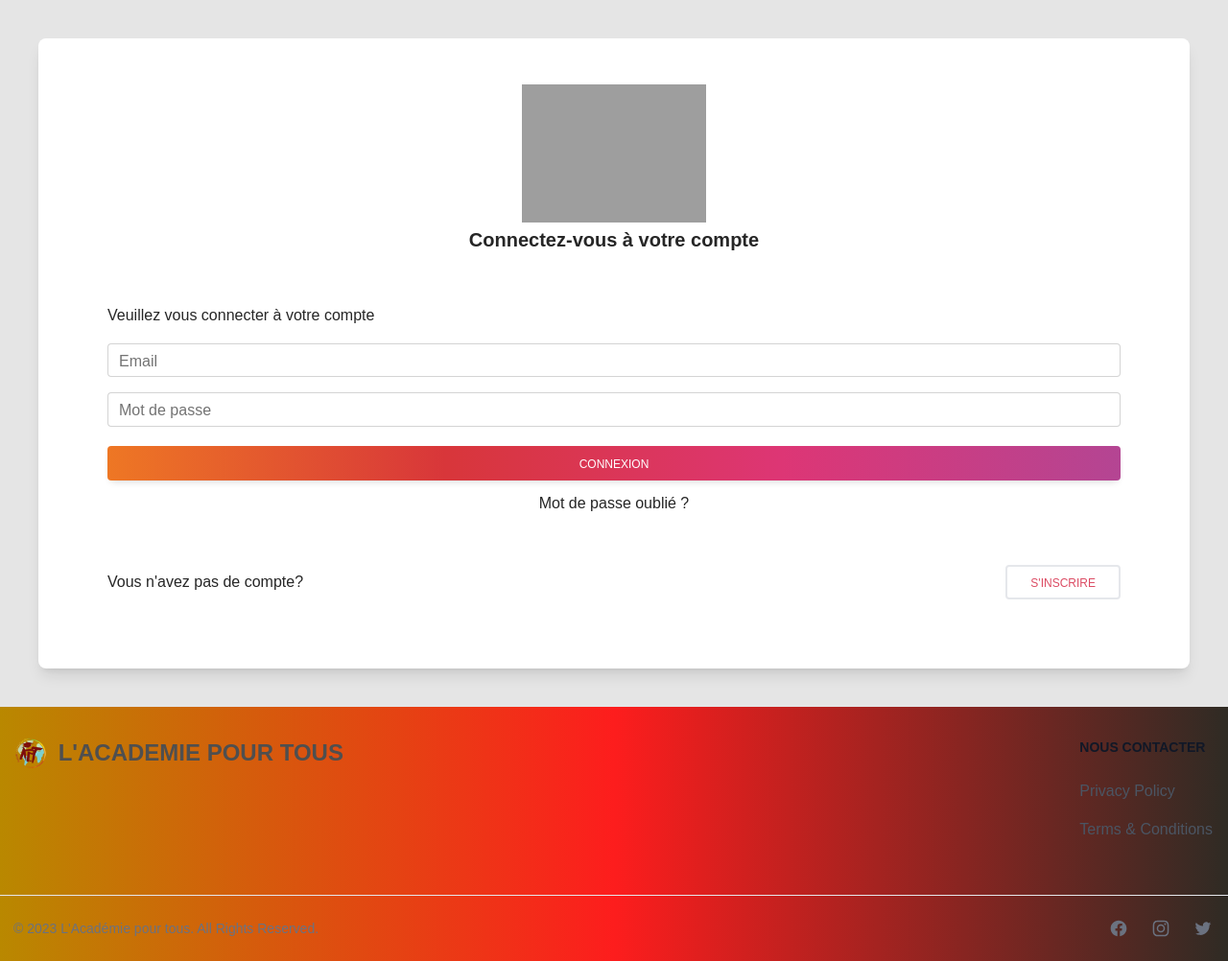
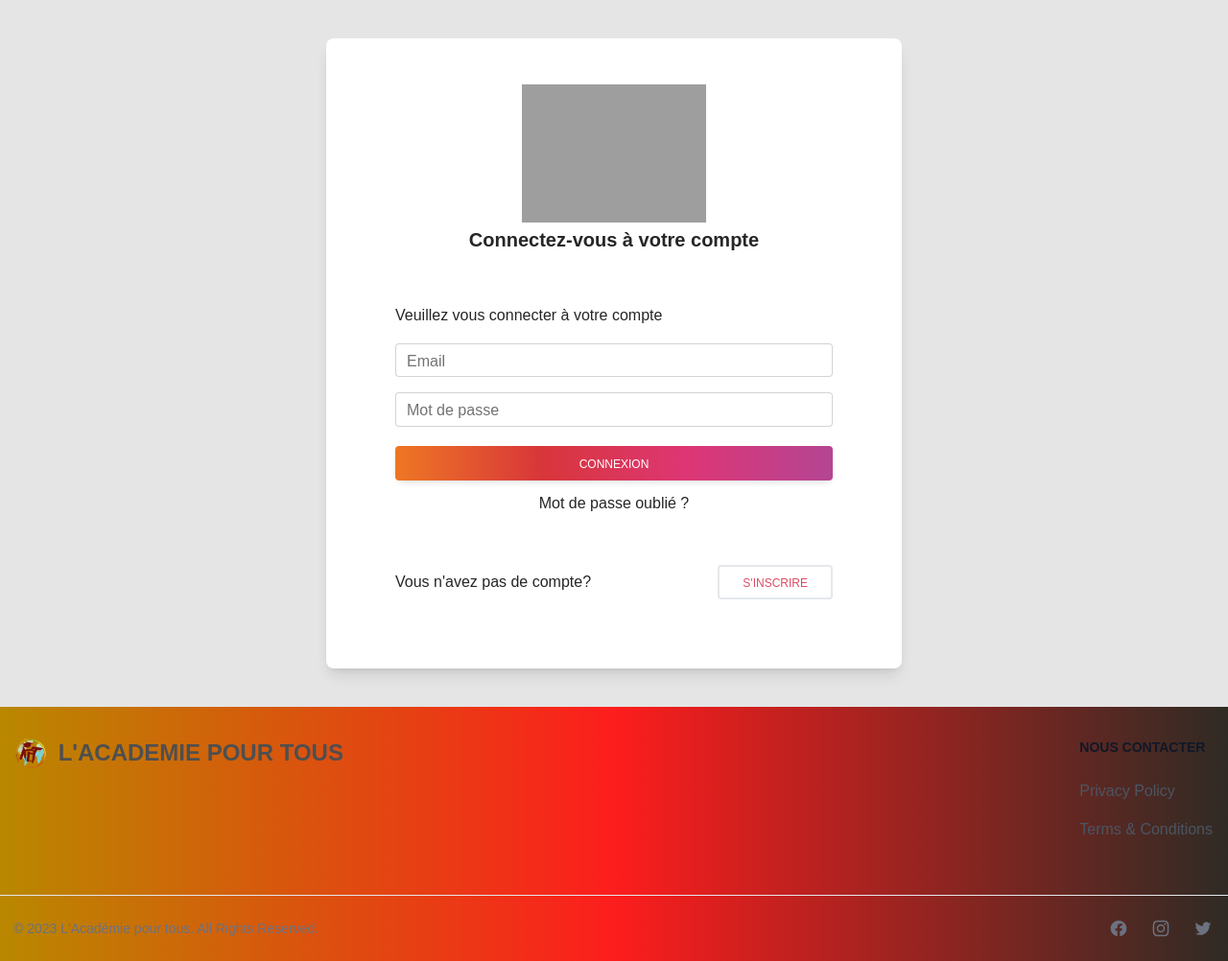
Before and after one commit to remimoul/AcademiepourTous, a PHP site: page /views/loginView.php in a window 1280 px wide. Shown: the part 192-1194 px from the top of the page at 96% size. Run offline with PHP 8.4, Linux system fonts and the light colour scheme; some libraries are stand-ins or nearby versions; grey boxes are pictures that could not be loaded.

Commit message:
tailwind css size update

```diff
--- a/views/loginView.php
+++ b/views/loginView.php
@@ -2,54 +2,19 @@
 require('header.html');
 ?>
 
-<!--<section>-->
-<!--    <div class="flex flex-col items-center justify-center px-6 py-8 mx-auto md:h-screen lg:py-0">-->
-<!--        <div class="w-full bg-white rounded-lg shadow dark:border md:mt-0 sm:max-w-md xl:p-0 dark:bg-gray-800 dark:border-gray-700">-->
-<!--            <div class="p-6 space-y-4 md:space-y-6 sm:p-8">-->
-<!--                <h1 class="text-xl font-bold leading-tight tracking-tight text-gray-900 md:text-2xl dark:text-white">-->
-<!--                    Connectez-vous à votre compte-->
-<!--                </h1>-->
-<!--                <form class="space-y-4 md:space-y-6" action="#">-->
-<!--                    <div>-->
-<!--                        <label for="email" class="block mb-2 text-sm font-medium text-gray-900 dark:text-white">Votre email</label>-->
-<!--                        <input type="email" name="email" id="email" class="bg-gray-50 border border-gray-300 text-gray-900 sm:text-sm rounded-lg focus:ring-primary-600 focus:border-primary-600 block w-full p-2.5 dark:bg-gray-700 dark:border-gray-600 dark:placeholder-gray-400 dark:text-white dark:focus:ring-blue-500 dark:focus:border-blue-500" placeholder="votremail@gmail.com" required="">-->
-<!--                    </div>-->
-<!--                    <div>-->
-<!--                        <label for="password" class="block mb-2 text-sm font-medium text-gray-900 dark:text-white">Mot de passe</label>-->
-<!--                        <input type="password" name="password" id="password" placeholder="••••••••" class="bg-gray-50 border border-gray-300 text-gray-900 sm:text-sm rounded-lg focus:ring-primary-600 focus:border-primary-600 block w-full p-2.5 dark:bg-gray-700 dark:border-gray-600 dark:placeholder-gray-400 dark:text-white dark:focus:ring-blue-500 dark:focus:border-blue-500" required="">-->
-<!--                    </div>-->
-<!--                    <div class="flex items-center justify-between">-->
-<!--                        <div class="flex items-start">-->
-<!--                            <div class="flex items-center h-5">-->
-<!--                                <input id="remember" aria-describedby="remember" type="checkbox" class="w-4 h-4 border border-gray-300 rounded bg-gray-50 focus:ring-3 focus:ring-primary-300 dark:bg-gray-700 dark:border-gray-600 dark:focus:ring-primary-600 dark:ring-offset-gray-800" required="">-->
-<!--                            </div>-->
-<!--                            <div class="ml-3 text-sm">-->
-<!--                                <label for="remember" class="text-gray-500 dark:text-gray-300">Remember me</label>-->
-<!--                            </div>-->
-<!--                        </div>-->
-<!--                        <a href="#" class="text-sm font-medium text-primary-600 hover:underline dark:text-red-500">Mot de passe oublié?</a>-->
-<!--                    </div>-->
-<!--                    <button type="submit" class="w-full text-white bg-primary-600 hover:bg-primary-700 focus:ring-4 focus:outline-none focus:ring-primary-300 font-medium rounded-lg text-sm px-5 py-2.5 text-center dark:bg-green-600 dark:hover:bg-primary-700 dark:focus:ring-primary-800">Connexion</button>-->
-<!--                    <p class="text-sm font-light text-gray-500 dark:text-gray-400">-->
-<!--                        Vous n'avez pas encore de compte? <a href="#" class="font-medium text-primary-600 hover:underline dark:text-primary-500">S'inscrire</a>-->
-<!--                    </p>-->
-<!--                </form>-->
-<!--            </div>-->
-<!--        </div>-->
-<!--    </div>-->
-<!--</section>-->
 
-<section class="gradient-form h-full bg-neutral-200">
-    <div class="container h-full p-10">
+
+<section class="gradient-form h-full bg-neutral-200 flex items-center justify-center min-h-[512px]">
+    <div class="container p-10">
         <div
             class="g-6 flex h-full flex-wrap items-center justify-center text-neutral-800 dark:text-neutral-200">
-            <div class="w-full">
+            <div class="w-1/2">
                 <div
                     class="block rounded-lg bg-white shadow-lg dark:bg-neutral-800">
-                    <div class="g-0 lg:flex lg:flex-wrap">
-                        <!-- Left column container-->
-                        <div class="px-4 md:px-0 lg:w-full">
-                            <div class="md:mx-6 md:p-12">
+                    <div class="">
+                        <!-- column container-->
+                        <div class="px-4 md:px-0 ">
+                            <div class="md:mx-6 md:p-12" >
                                 <!--Logo-->
                                 <div class="text-center">
                                     <img
@@ -111,36 +76,25 @@ require('header.html');
                                     <!--Register button-->
                                     <div class="flex items-center justify-between pb-6">
                                         <p class="mb-0 mr-2">Vous n'avez pas de compte?</p>
-                                        <button
+                                        <a
+                                                href="./views/signupView.php"
                                             type="button"
                                             class="inline-block rounded border-2 border-danger px-6 pb-[6px] pt-2 text-xs font-medium uppercase leading-normal text-danger transition duration-150 ease-in-out hover:border-danger-600 hover:bg-neutral-500 hover:bg-opacity-10 hover:text-danger-600 focus:border-danger-600 focus:text-danger-600 focus:outline-none focus:ring-0 active:border-danger-700 active:text-danger-700 dark:hover:bg-neutral-100 dark:hover:bg-opacity-10"
                                             data-te-ripple-init
                                             data-te-ripple-color="light">
                                             S'inscrire
-                                        </button>
+                                        </a>
                                     </div>
                                 </form>
                             </div>
                         </div>
 
-                        <!-- Right column container with background and description-->
-<!--                        <div-->
-<!--                            class="flex items-center rounded-b-lg lg:w-6/12 lg:rounded-r-lg lg:rounded-bl-none"-->
-<!--                            style="background: linear-gradient(to right, #ee7724, #d8363a, #dd3675, #b44593)">-->
-<!--                            <div class="px-4 py-6 text-white md:mx-6 md:p-12">-->
-<!--                                <h4 class="mb-6 text-xl font-semibold">-->
-<!--                                    Des enseignants passionnés pour aider les enfants à progresser-->
-<!--                                </h4>-->
-<!--                                <p class="text-sm">-->
-<!--                                    Notre site de soutien scolaire propose diverses ressources pédagogiques pour aider les élèves à réussir à l'école. Nous mettons à disposition des contenus dans différentes matières, tels que les mathématiques, le français, l'anglais, la physique, la chimie, etc. Nos contenus sont élaborés par des enseignants qualifiés et expérimentés, qui ont à cœur de transmettre leur savoir et leur passion pour l'apprentissage. Nous proposons également des exercices pratiques, des quiz et des tests pour permettre aux élèves de s'entraîner et de mesurer leurs progrès. Notre site de soutien scolaire est accessible en tout temps, ce qui permet aux élèves de travailler à leur rythme et de progresser à leur propre niveau. Nous sommes convaincus que notre site de soutien scolaire peut aider les élèves à améliorer leurs résultats scolaires et à prendre confiance en eux.-->
-<!--                                </p>-->
-<!--                            </div>-->
                         </div>
                     </div>
                 </div>
             </div>
         </div>
-    </div>
+
 </section>
 
 <?php
```
